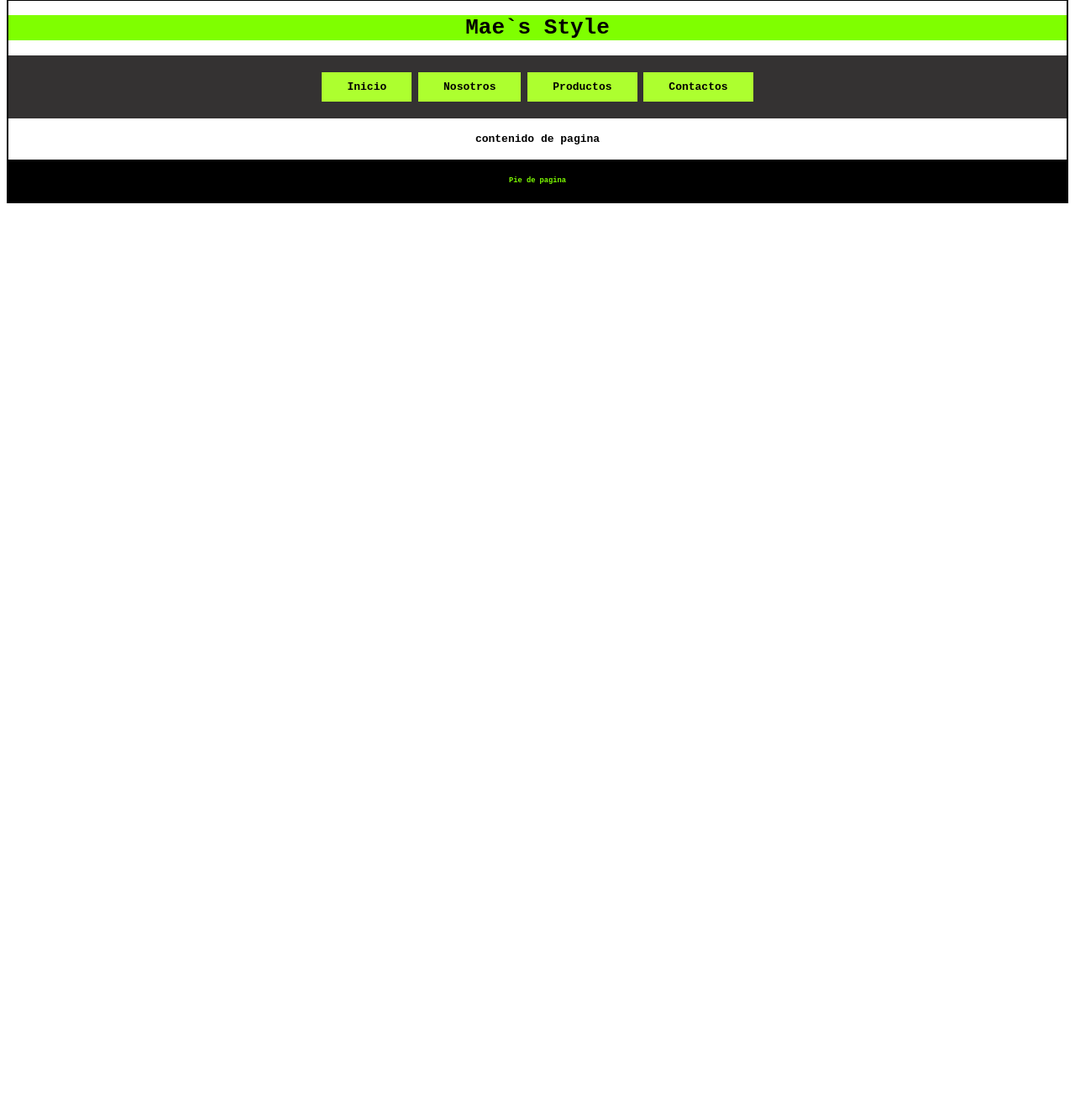
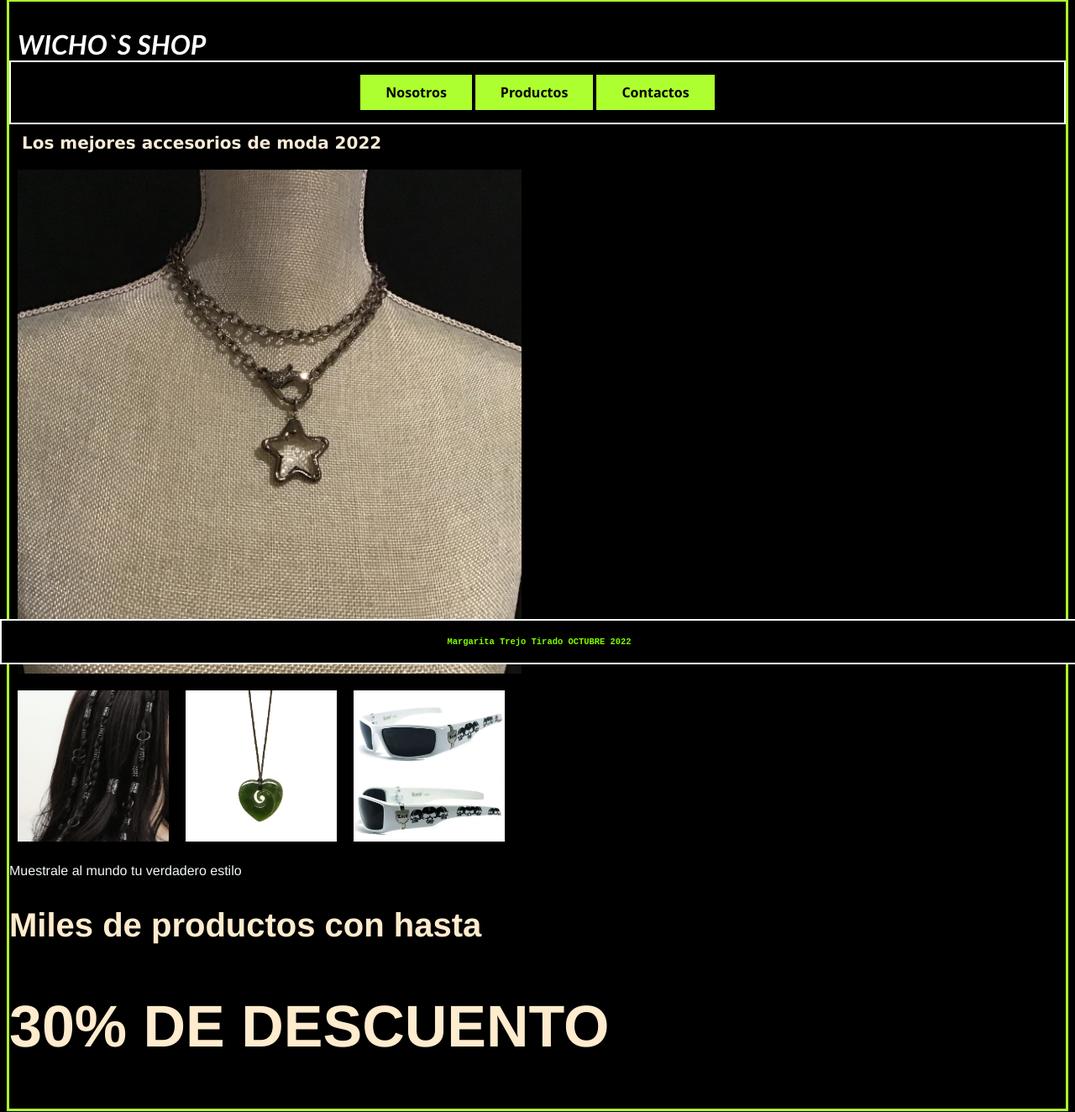
Before and after one commit to miaugarita/SitioWEB, a plain HTML site: page index.html in a window 1280 px wide. Shown: the part 9-1333 px from the top of the page at 84% size. Before the commit the page ends 800 px from the top, so only its background shows below. Drawn offline with Linux system fonts and the light colour scheme.

Commit message:
Diseño y aplicaciòn de hojas de estilo

```diff
--- a/css/estilos.css
+++ b/css/estilos.css
@@ -1,22 +1,46 @@
 body{
-    font-family: monospace;
 
-    border: 2px solid black;
+    border: 3px solid greenyellow;
+    background-color: black;
+    maring : 0 auto;
 }
 
+#contenedor{
+    display:flex;
+    flex-direction: row;
+}
+
+h4{
+    margin: 10px 15px;
+}
+
+
+
 #encabezado{
-    background-color: chartreuse;
-    color: black;
-    height: 100%;
+    font-family: 'Gill Sans', 'Gill Sans MT', Calibri, 'Trebuchet MS', sans-serif;
+    background-color: rgb(0, 0, 0);
+    color: rgb(255, 255, 255);
+    height: 50px;
+    padding: 10px 10px;
+    align-items: flex-start;
+}
+p{
+    color: rgb(241, 247, 245);
+}
+
+#titulo{
+    margin: 10px 20px 0px;
+    font-family: Arial, Helvetica, sans-serif;
 }
 
 .enlaceNav{
+font-family:system-ui, -apple-system, BlinkMacSystemFont, 'Segoe UI', Roboto, Oxygen, Ubuntu, Cantarell, 'Open Sans', 'Helvetica Neue', sans-serif;
  display: inline-block;
  color: black;
  background-color: greenyellow;
  padding: 10px 30px;
- font-size: medium;
  text-decoration: none;
+ justify-content: space-around;
 }
 
 /* Cambiar color cauando el cursor seleccione */
@@ -30,20 +54,67 @@ body{
 nav{
     display: flex;
     justify-content: center;
-    background: rgb(52, 50, 50);
-    padding: 20px;
+    background: rgb(0, 0, 0);
+    padding: 15px;
+    border: 2px solid white;
 }
 
 #seccion{
-    display: flex;
-    justify-content: center;
+    background-color: black;
+    color: antiquewhite;
+    font-family: Verdana, Geneva, Tahoma, sans-serif;
+
 }
 
+#columnas{
+    justify-content: column;
+    font-family: Georgia, 'Times New Roman', Times, serif;
+}
+
+
+.imagenes{
+    display: flex;
+    color: blanchedalmond;
+    flex-direction: row;
+    flex-wrap: wrap;
+}
+#promo{
+    display: inline-block;
+    font-family: 'Franklin Gothic Medium', 'Arial Narrow', Arial, sans-serif;
+}
+
+.imgs{
+    display:flex;
+}
+
+
+
+#grande img{
+    height: 600px;
+    width: 600px;
+}
+
+picture img{
+    height: 180px;
+    width: 180px;
+    margin: 10px 10px;
+    display: flex;
+    justify-content: space-around;
+}
+
+
 #pie{
+    position: fixed;
+    left: 0px;
+    bottom: 0px;
+    width: 100%;
     background-color:rgb(0, 0, 0);
     color: chartreuse;
     height: 50px;
     display: flex;
     align-items: center;
     justify-content: space-around;
+    border: 2px solid white;
+    font-size: larger;
+    font-family: monospace;
 }
--- a/index.html
+++ b/index.html
@@ -1,35 +1,61 @@
 <!DOCTYPE html>
 <html lang="en">
+
 <head>
     <meta charset="UTF-8">
     <meta http-equiv="X-UA-Compatible" content="IE=edge">
     <meta name="viewport" content="width=device-width, initial-scale=1.0">
-    <title>Document</title>
+    <title>Wicho`s</title>
     <link rel="stylesheet" href="/css/estilos.css">
 </head>
 
-<body id="">
-    <center>
+<body>
+
+    <div class="contenedor">
+
         <header id="encabezado">
-        <h1> Mae`s Style</h1>
+            <i>
+                <h1>WICHO`S SHOP</h1>
+            </i>
         </header>
 
         <nav id=" barraNav">
             <b>
-            <a href="#" class="enlaceNav">Inicio</a>
                 <a href="#" class="enlaceNav">Nosotros</a>
                 <a href="#" class="enlaceNav">Productos</a>
                 <a href="#" class="enlaceNav">Contactos</a>
             </b>
+
         </nav>
 
         <section id="seccion">
-        <h4>contenido de pagina</h4>
+            <h4 style="font-size: 20px;">Los mejores accesorios de moda 2022</h4>
+
+            <div class="imagenes">
+                <picture id="grande"><img src="/img/collarEstrella.jpg" alt=""></picture>
+                <div id="columnas">
+                    <div class="imgs">
+                        <picture><img src="/img/tubosCabello.jpg" alt=""></picture>
+                        <picture><img src="/img/collarCorazon.jpg" alt=""></picture>
+                        <picture><img src="/img/GafasBlancas.jpg" alt=""></picture>
+                    </div>
+
+                    <div id="promo">
+                        <p>Muestrale al mundo tu verdadero estilo</p>
+                        <h2 style="font-size: 40px;">Miles de productos con hasta</h2>
+                        <h1 style="font-size: 70px;">30% DE DESCUENTO</h1>
+
+                    </div>
+                </div>
+
+            </div>
         </section>
 
         <footer id="pie">
-        <h6>Pie de pagina</h6>
+            <h6>Margarita Trejo Tirado OCTUBRE 2022</h6>
         </footer>
+    </div>
 
-</center></body>
+</body>
+
 </html>
```
Also changed, not shown: html/contactos.html (added), html/empresa.html (added), html/productos.html (added), img/GafasBlancas.jpg (renamed from img/Mens Locs Sunglasses Sports Gangster Glasses Thug Biker White Frame Lc55.jpg), img/Vintage Canvas Backpack.jpg (deleted), img/broches.png (renamed from img/3bfd12f7-0d98-43cd-a849-c62ccacc5203.png), img/cintoGOTH.jpg (renamed from img/BKE Double Cross Leather Belt - Men's.jpg), img/collar.jpg (renamed from img/20 Útiles cosas que puedes crear con piezas de Lego.jpg), img/collarCorazon.jpg (renamed from img/Hearts _ Greenstone Pounamu _ Jade Necklaces.jpg), img/collarEstrella.jpg (renamed from img/Gunmetal Star and Chain Necklace, Large pave lobster claw clasp choker, front clasp necklace, layered necklace set, crystal star pendant.jpg), img/collarMariposa.jpg (renamed from img/Gothic Butterfly Pendant Necklace - E1.jpg), img/collarRayo.jpg (renamed from img/56 Accesorios de Harry Potter que son totalmente usables.jpg), img/corona.png (added), img/gorro.jpg (renamed from img/8d70d99c-3895-4fea-b32c-3e28d0b0878e.jpg), 2 more files, 2 other files. Lines whose indentation alone changed are shown as unchanged.
